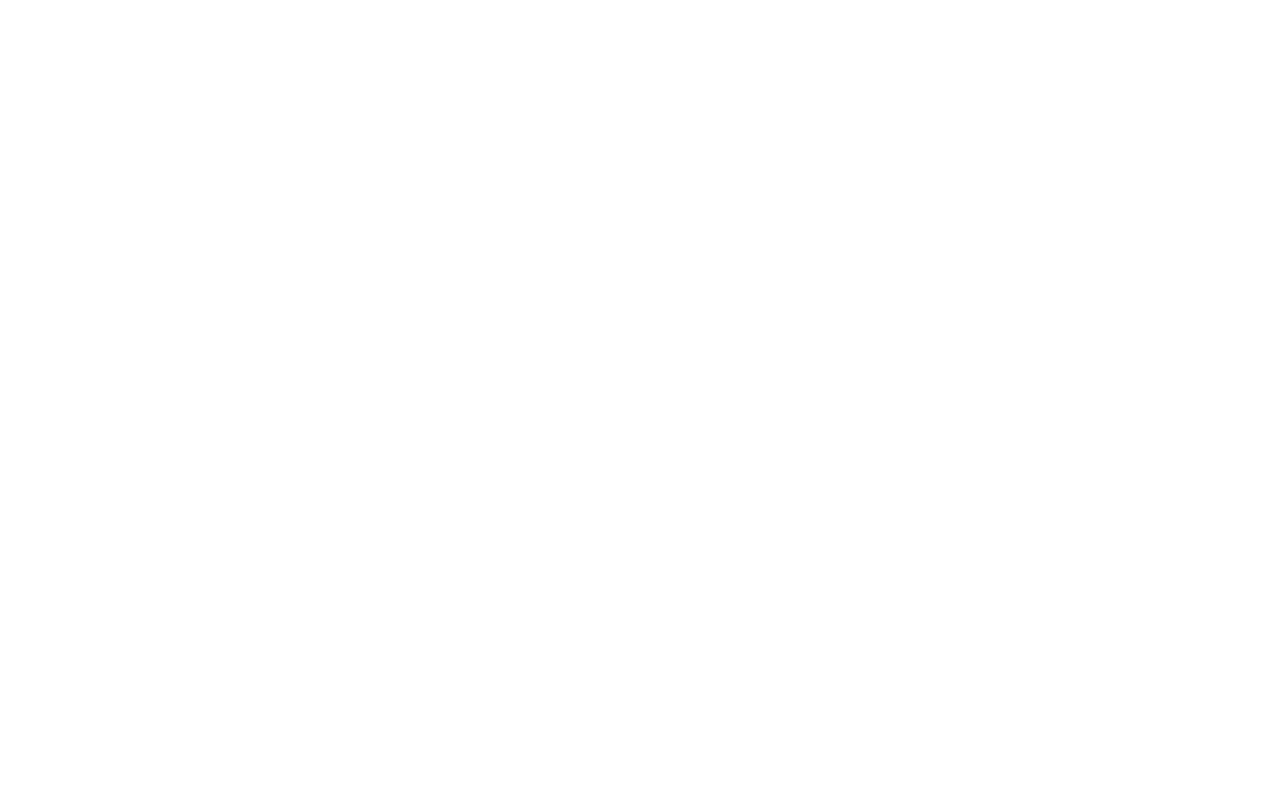
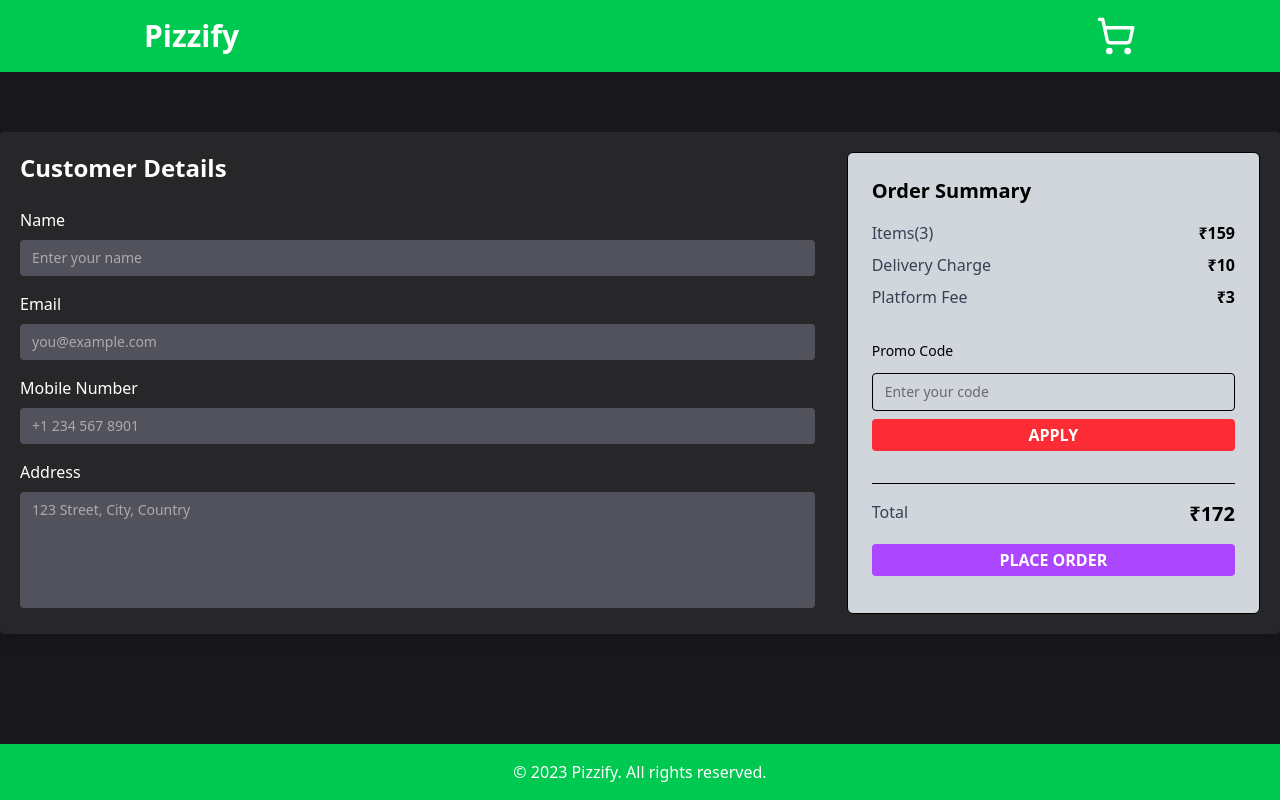
Before and after one commit to mk-manishkumar/pizzify, a React (Vite) app: page /checkout in a window 1280 px wide. Built offline with nearby package versions, Linux system fonts and the light colour scheme.

Commit message:
complete checkout layout

```diff
--- a/src/pages/Cart.tsx
+++ b/src/pages/Cart.tsx
@@ -1,8 +1,15 @@
+import { useNavigate } from "react-router-dom";
 import { Footer } from "../components/SharedComponents/Footer";
 import { Navbar } from "../components/SharedComponents/Navbar";
 import { pizzas } from "../data/pizzas";
 
 export const Cart = () => {
+  const navigate = useNavigate();
+
+  const handleCheckout = () => {
+    navigate("/checkout");
+  };
+
   return (
     <div className="flex flex-col min-h-screen">
       <Navbar />
@@ -40,7 +47,9 @@
 
           {/* Checkout Button */}
           <div className="mt-10 flex justify-end">
-            <button className="cursor-pointer bg-green-500 text-white px-6 py-2 rounded hover:bg-green-800 transition duration-300 font-bold">Proceed to Checkout</button>
+            <button onClick={handleCheckout} className="w-full font-semibold cursor-pointer px-2 md:px-5 py-2 md:w-auto bg-green-500 hover:bg-green-800 text-sm sm:text-base block mx-auto md:mx-0">
+              Proceed to Checkout
+            </button>
           </div>
         </div>
       </div>
--- a/src/pages/Checkout.tsx
+++ b/src/pages/Checkout.tsx
@@ -1,8 +1,77 @@
+import { Footer } from "../components/SharedComponents/Footer";
+import { Navbar } from "../components/SharedComponents/Navbar";
 
 export const Checkout = () => {
   return (
-    <div>
+    <div className="flex flex-col min-h-screen">
+      <Navbar />
+      <div className="flex-grow bg-zinc-900 text-white">
+        <div className="bg-zinc-800 max-w-7xl mx-auto p-5 mt-15 rounded shadow-lg flex flex-col lg:flex-row gap-8">
+          {/* Left - Customer Details */}
+          <div className="flex-1">
+            <h2 className="text-2xl font-bold mb-6">Customer Details</h2>
+            <form className="grid grid-cols-1 gap-4">
+              <div>
+                <label htmlFor="name" className="block mb-2">
+                  Name
+                </label>
+                <input id="name" type="text" placeholder="Enter your name" className="w-full bg-zinc-600 outline-0 px-3 py-2 rounded text-sm" />
+              </div>
+              <div>
+                <label htmlFor="email" className="block mb-2">
+                  Email
+                </label>
+                <input id="email" type="email" placeholder="you@example.com" className="w-full bg-zinc-600 outline-0 px-3 py-2 rounded text-sm " />
+              </div>
+              <div>
+                <label htmlFor="mobile" className="block mb-2">
+                  Mobile Number
+                </label>
+                <input id="mobile" type="tel" placeholder="+1 234 567 8901" className="w-full bg-zinc-600 outline-0 px-3 py-2 rounded text-sm " />
+              </div>
+              <div>
+                <label htmlFor="address" className="block mb-2">
+                  Address
+                </label>
+                <textarea id="address" rows={5} className="w-full bg-zinc-600 outline-0 px-3 py-2 rounded text-sm resize-none" placeholder="123 Street, City, Country" />
+              </div>
+            </form>
+          </div>
+          {/* Right - Order Summary */}
+          <div className="lg:w-1/3 w-full border rounded-md p-6 bg-gray-300 text-black">
+            <h3 className="text-xl font-semibold mb-4">Order Summary</h3>
+            <div className="flex justify-between mb-2">
+              <span className="text-gray-700">Items(3)</span>
+              <span className="font-semibold">₹159</span>
+            </div>
+            <div className="flex justify-between mb-2">
+              <span className="text-gray-700">Delivery Charge</span>
+              <span className="font-semibold">₹10</span>
+            </div>
+            <div className="flex justify-between mb-2">
+              <span className="text-gray-700">Platform Fee</span>
+              <span className="font-semibold">₹3</span>
+            </div>
+            <div className="my-8">
+              <label htmlFor="promoCode" className="block mb-3 text-sm font-medium">
+                Promo Code
+              </label>
+              <input id="promoCode" type="text" placeholder="Enter your code" className="w-full border outline-0 px-3 py-2 rounded text-sm " />
+              <button className="w-full bg-red-500 hover:bg-red-600 text-white py-1 rounded cursor-pointer mt-2 select-none font-semibold">APPLY</button>
+            </div>
 
+            <hr className="my-4" />
+
+            <div className="flex justify-between mb-2">
+              <span className="text-gray-700">Total</span>
+              <span className="font-semibold text-xl">₹172</span>
+            </div>
+
+            <button className="w-full bg-purple-500 hover:bg-purple-800 text-white py-1 rounded cursor-pointer mt-2 select-none font-semibold">PLACE ORDER</button>
+          </div>
+        </div>
+      </div>
+      <Footer />
     </div>
-  )
-}
+  );
+};
```
